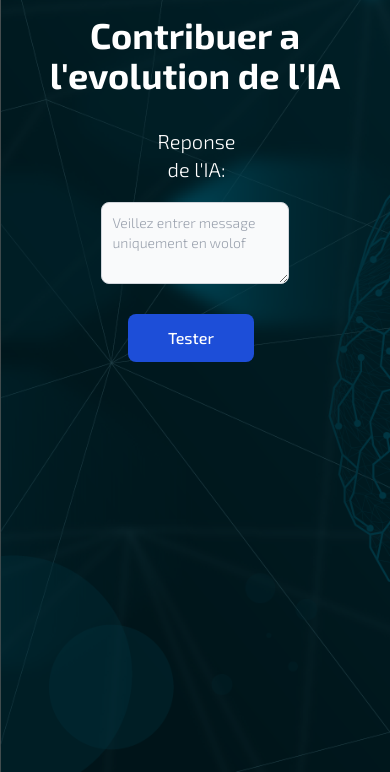
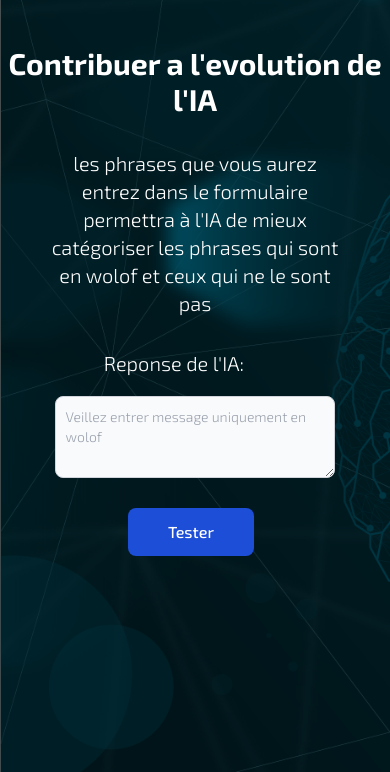
Before and after one commit to Dar-rius/Wolof_IA, a Django app: page /test/ in a window 390 px wide. Shown: the part 72-844 px from the top of the page. Run offline with Django 4.2, Linux system fonts and the light colour scheme; some libraries are stand-ins or nearby versions.

Commit message:
update style

```diff
--- a/message_wolof/static/style/global.css
+++ b/message_wolof/static/style/global.css
@@ -68,9 +68,14 @@ th,td {
     align-items: center;
     justify-content: space-around;
     flex-wrap: wrap;
-    margin-left: 40%;
-    margin-right : 40%;
+    margin-left: 35%;
+    margin-right : 35%;
     margin-bottom: 5%;
+}
+
+#sentence{
+    margin-left: 10%;
+    margin-right : 10%;
 }
 
 .sec3{
@@ -130,6 +135,26 @@ p{
     }
 }
 
+
+@media only screen and (max-width: 990px){
+
+    #test{
+
+        margin-left: 30%;
+        margin-right : 30%;
+        }
+}
+
+@media only screen and (max-width: 570px){
+
+
+    #test{
+
+        margin-left: 20%;
+        margin-right : 20%;
+        }
+}
+
 @media only screen and (max-width: 550px){
 
     .data{
@@ -150,3 +175,11 @@ p{
         font-size: large;
     }
 }
+
+@media only screen and (max-width: 400px){
+
+    .sec3{
+        margin-top: 10%;
+    }
+
+}
--- a/message_wolof/templates/message_wolof/test.html
+++ b/message_wolof/templates/message_wolof/test.html
@@ -5,7 +5,8 @@
 <section class="sec3">
 
     <div class="flex flex-col flex-1 gap-8">
-        <h3 class="text-4xl font-bold">Contribuer a l'evolution de l'IA</h3>
+        <h3 class="text-3xl font-bold">Contribuer a l'evolution de l'IA</h3>
+        <p class="text-xl" id="sentence">les phrases que vous aurez entrez dans le formulaire permettra à l'IA de mieux catégoriser les phrases qui sont en wolof et ceux qui ne le sont pas </p>
         <div class=" text-xl" id="test">
            <p>Reponse de l'IA:</p>
            <p>{{prediction}}</p>
@@ -20,8 +21,8 @@
         <div class="">
             {{ form.subject.errors }}
 
-            <textarea name="sentence" id="id_message" rows="3"
-                class="outline-none  p-2.5 w-2/4 text-sm text-gray-900 bg-gray-50 rounded-lg border border-gray-300 focus:ring-blue-500 focus:border-blue-500 dark:bg-gray-700 dark:border-gray-600 dark:placeholder-gray-400 dark:text-white dark:focus:ring-blue-500 dark:focus:border-blue-500"
+            <textarea name="sentence" id="id_test" rows="3"
+                class="outline-none  p-2.5 w-3/4 text-sm text-gray-900 bg-gray-50 rounded-lg border border-gray-300 focus:ring-blue-500 focus:border-blue-500 dark:bg-gray-700 dark:border-gray-600 dark:placeholder-gray-400 dark:text-white dark:focus:ring-blue-500 dark:focus:border-blue-500"
                 placeholder="Veillez entrer message uniquement en wolof"
                 required minlength="6"
                 /></textarea>
```
